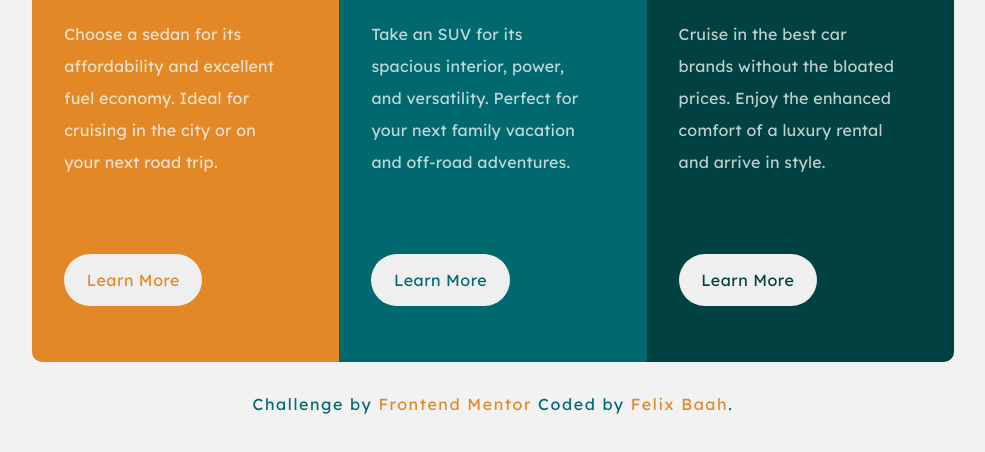
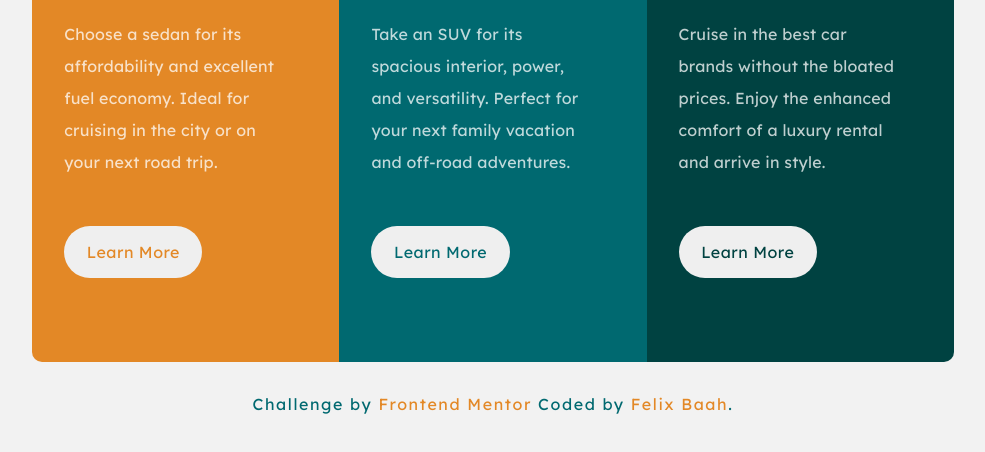
Before and after one commit to Felix221123/3-column-preview-card-component-main, a plain HTML site: page index.html in a window 1536 px wide. Shown: the part 212-664 px from the top of the page, without its empty margins (275-1260 px from the left). Drawn offline with Linux system fonts and the light colour scheme.

Commit message:
making changes

```diff
--- a/styles.css
+++ b/styles.css
@@ -320,8 +320,20 @@ button{
         height:67.8vh;
         overflow: hidden;
     }
+
     button{
-        margin-bottom: 1.5rem;
+        margin-left: 2rem;
+        margin-top:3rem ;
+        padding:1rem;
+        border-left: solid 1px black;
+        border-right: solid 1px black;
+        border-radius: 50px;
+        font-size: 1rem;
+        letter-spacing: 0.03rem;
+        border: none;
+        width: 9vw;
+        font-family: var(--body-font-style);
+        /* animation: button-color 10s linear infinite; */
     }
 
 }
```
Also changed, not shown: 1 other file.
